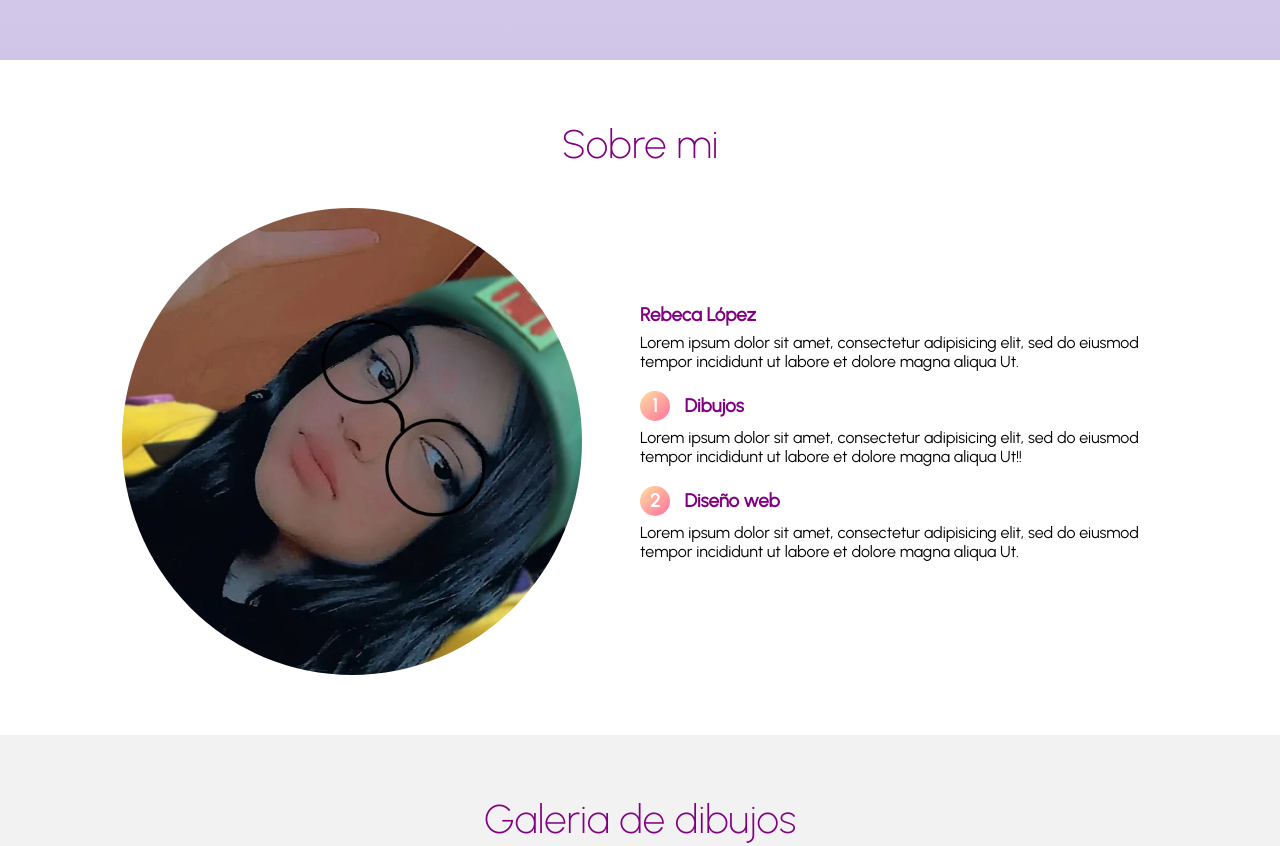
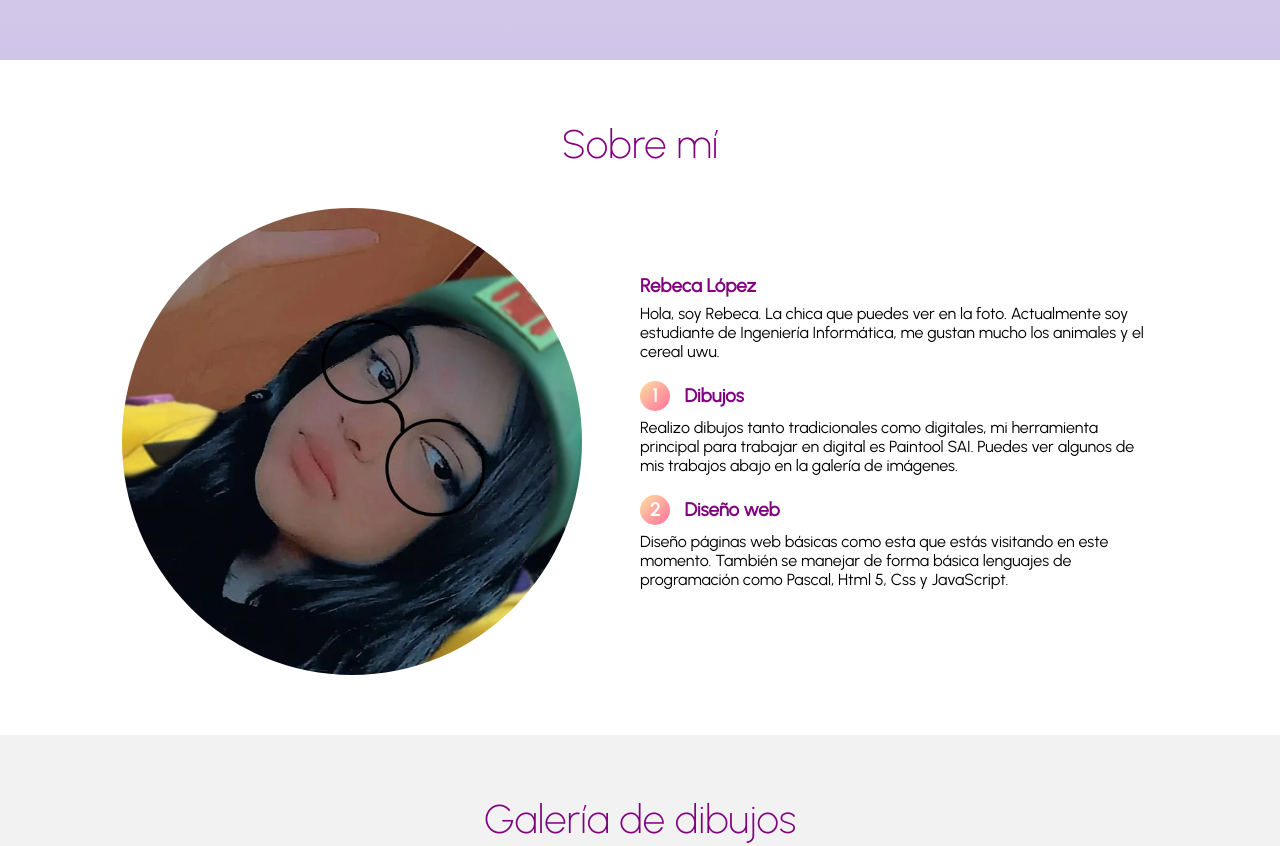
Before and after one commit to Beimix/Beimix-Page, a plain HTML site: page index.html in a window 1280 px wide. Shown: the part 740-1586 px from the top of the page. Drawn offline with nearby package versions, Linux system fonts and the light colour scheme.

Commit message:
renovando informacion

```diff
--- a/css/estilos.css
+++ b/css/estilos.css
@@ -81,9 +81,15 @@ header{
 }
 
 .menu-navegacion a{
-	color: purple;
+	color: blueviolet;
 	text-decoration: none;
-	font-size: 20px;
+	font-size: 30px;
+}
+
+.menu-navegacion a:hover{
+	background: blueviolet;
+	color: white;
+	border-radius: 10px;
 }
 
 .titulo{
--- a/index.html
+++ b/index.html
@@ -17,8 +17,8 @@
 		class="navegar">
 		<nav class="menu-navegacion">
 			<a href="#inicio">Inicio</a>
-			<a href="#servicio">Sobre Mi</a>
-			<a href="#portafolio">Galeria</a>
+			<a href="#servicio">Sobre Mí</a>
+			<a href="#portafolio">Galería</a>
 		</nav>
 		<div class="contenedor head">
 			<h1 class="titulo"> Bienvenidos </h1>
@@ -28,24 +28,21 @@
 	</header>
 	<main>
 		<section class="contenedor" id="servicio">
-			<h2 class="subtitulo">Sobre mi</h2>
+			<h2 class="subtitulo">Sobre mí</h2>
 			<div class="contenedor-servicio">
 				<img src="img/RebeJoy.jpg" class="rebe-img">
 				<div class="checklist-servicio">
 					<div class="service">
 						<h3 class="n-service"> Rebeca López </h3>
-						<p>Lorem ipsum dolor sit amet, consectetur adipisicing elit, sed do eiusmod
-						tempor incididunt ut labore et dolore magna aliqua Ut.</p>
+						<p>Hola, soy Rebeca. La chica que puedes ver en la foto. Actualmente soy estudiante de Ingeniería Informática, me gustan mucho los animales y el cereal uwu.</p>
 					</div>
 					<div class="service">
 						<h3 class="n-service"><span class="number">1</span>  Dibujos</h3>
-						<p>Lorem ipsum dolor sit amet, consectetur adipisicing elit, sed do eiusmod
-						tempor incididunt ut labore et dolore magna aliqua Ut!!</p>
+						<p> Realizo dibujos tanto tradicionales como digitales, mi herramienta principal para trabajar en digital es Paintool SAI. Puedes ver algunos de mis trabajos abajo en la galería de imágenes. </p>
 					</div>
 					<div class="service">
 						<h3 class="n-service"><span class="number">2</span>  Diseño web</h3>
-						<p>Lorem ipsum dolor sit amet, consectetur adipisicing elit, sed do eiusmod
-						tempor incididunt ut labore et dolore magna aliqua Ut.</p>
+						<p> Diseño páginas web básicas como esta que estás visitando en este momento. También se manejar de forma básica lenguajes de programación como Pascal, Html 5, Css y JavaScript. </p>
 					</div>
 				</div>
 			</div>
@@ -53,7 +50,7 @@
 
 		<section class="gallery" id="portafolio">
 			<div class="contenedor">
-				<h2 class="subtitulo">Galeria de dibujos</h2>
+				<h2 class="subtitulo">Galería de dibujos</h2>
 				<div class="contenedor-galeria">
 					<img src="img/Beiqwq.jpg" class="img-galeria">
 					<img src="img/bei.jpg" class="img-galeria">
```
